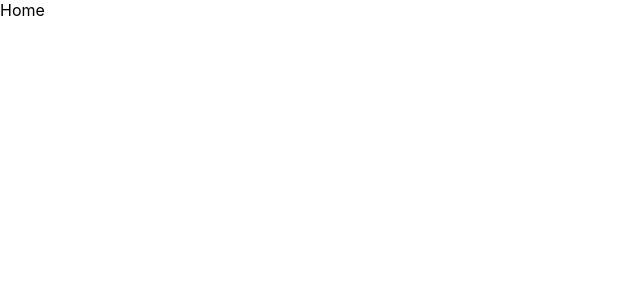
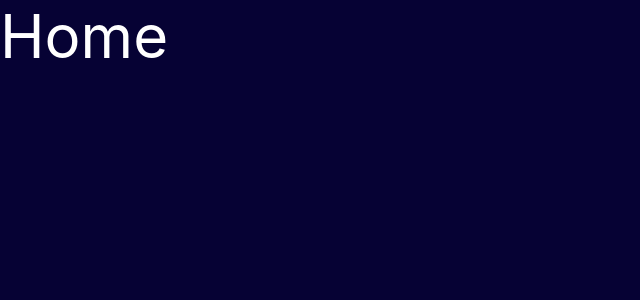
Before and after one commit to RoanArraes/portfolio-roan, a React (Create React App) app: page /#/ in a window 1280 px wide. Shown: the top 300 px of the page, without its empty margins (0-640 px from the left). Built offline with nearby package versions, Linux system fonts and the light colour scheme.

Commit message:
add styled theme and utils in project

```diff
--- a/src/App.tsx
+++ b/src/App.tsx
@@ -1,12 +1,16 @@
 import React from 'react';
+import { ThemeProvider } from 'styled-components';
 import './App.css';
 
+import Theme from './utils/theme'
 import { Home } from './pages';
 
 function App() {
   return (
     <div className="App">
-      <Home />
+      <ThemeProvider theme={Theme}>
+        <Home />
+      </ThemeProvider>
     </div>
   );
 }
--- a/src/pages/home/Home.tsx
+++ b/src/pages/home/Home.tsx
@@ -1,7 +1,11 @@
+import {
+  Container
+} from './styles';
+
 export default function Home() {
-    return(
-      <div>
-        Home
-      </div>
-    )
+  return(
+    <Container>
+      Home
+    </Container>
+  )
 }
--- a/src/pages/home/styles.tsx
+++ b/src/pages/home/styles.tsx
@@ -1 +1,9 @@
 import styled from 'styled-components';
+
+export const Container = styled.div`
+  width: 100%;
+  height: 100%;
+  background-color: ${({theme}) => theme.colors.background};
+  color: ${({theme}) => theme.colors.white};
+  font-size: ${({theme}) => theme.fontSizes.extreme}
+`;
--- /dev/null
+++ b/src/utils/theme.tsx
@@ -0,0 +1,16 @@
+const Theme = {
+  colors: {
+    white: "#FFFF",
+    black: "#000",
+    background: "#060234",
+    hover: "#27CBFF",
+  },
+  fontSizes: {
+    small: '1.25em',
+    medium: '1.87em',
+    big: '2.5em',
+    extreme: '3.75em'
+  },
+}
+
+export default Theme;
```
